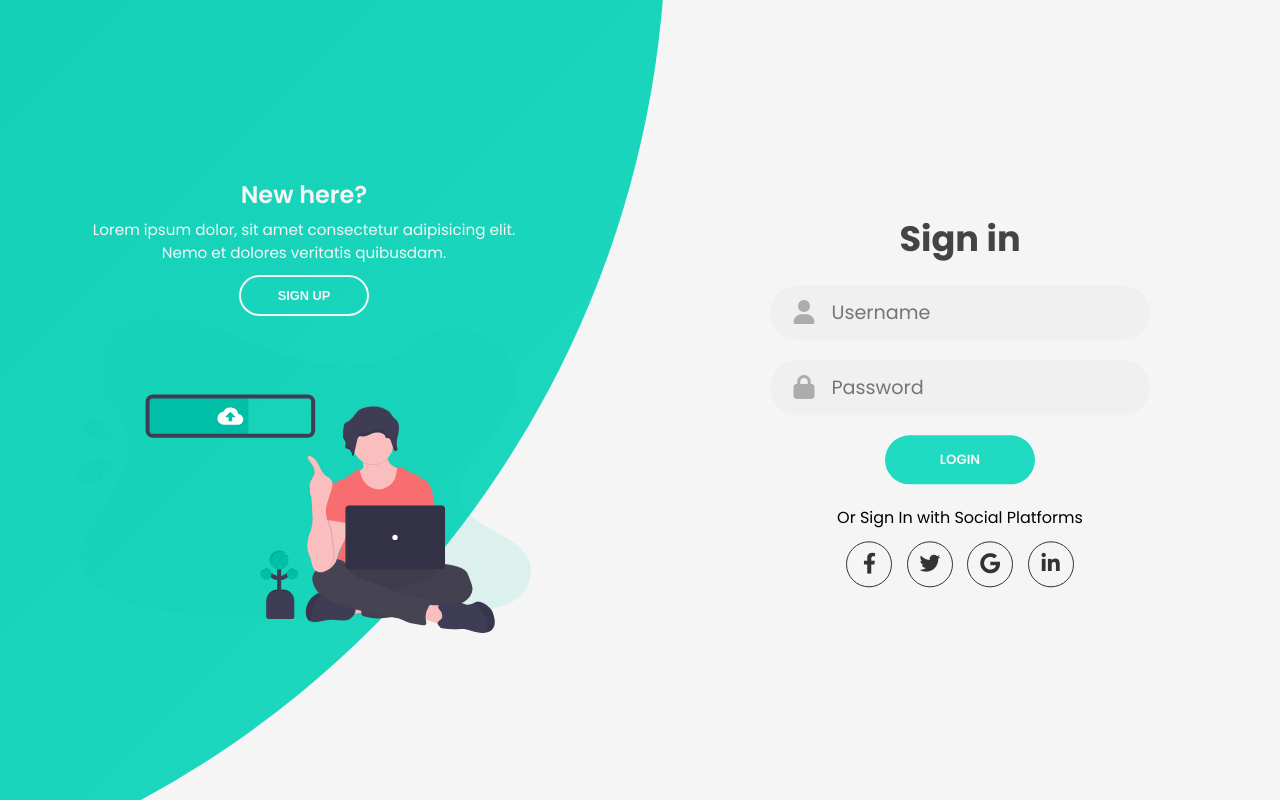
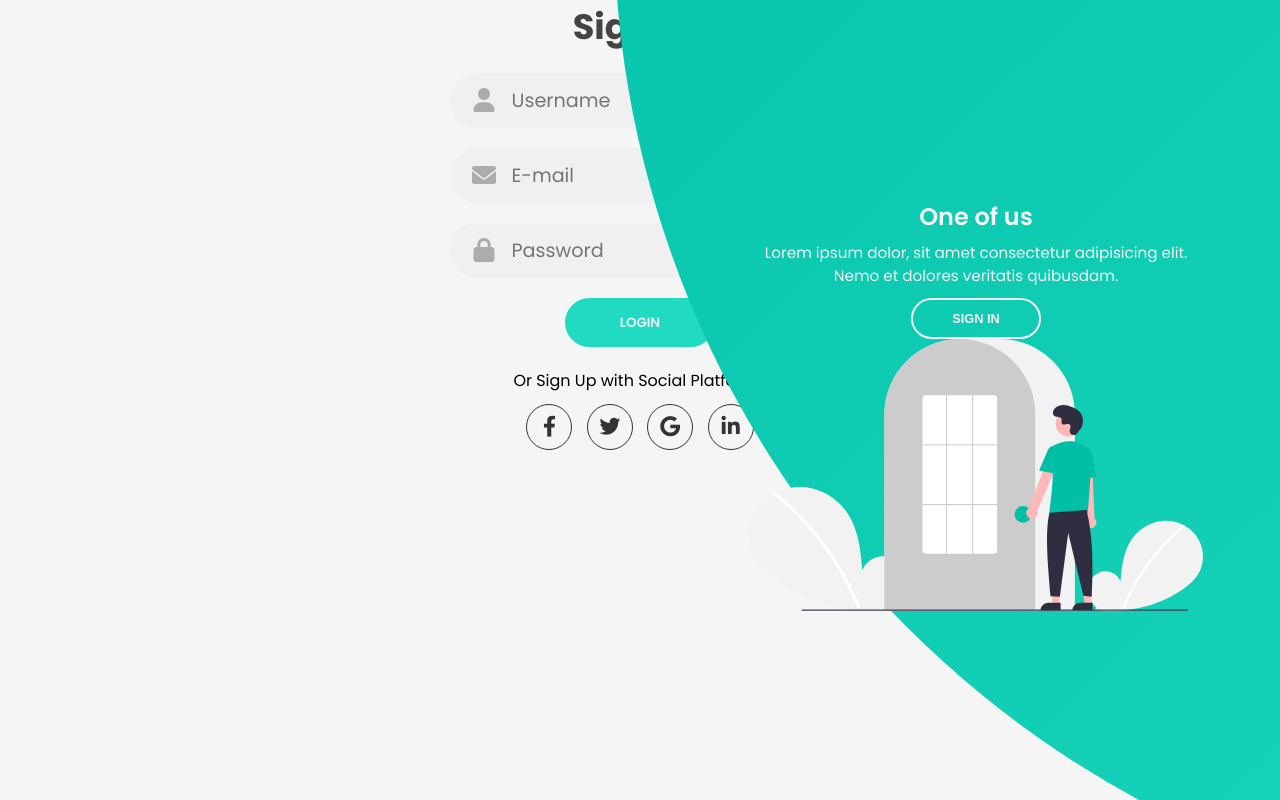
Before and after one commit to hereisletticia/signin-signup, a plain HTML site: page index.html in a window 1280 px wide. Both pictures are taken after a click on the button "SIGN UP". Drawn offline with Linux system fonts and the light colour scheme.

Commit message:
7th commit: bug no sign up form

```diff
--- a/style.css
+++ b/style.css
@@ -38,6 +38,7 @@ input {
     transform: translateY(-50%);
     border-radius: 50%;
     z-index: 6;
+    transition: 1.8s ease-in-out;
 }
 
 form {
@@ -166,6 +167,7 @@ form.sign-up-form {
 
 .image {
     width: 100%;
+    transition: 1.1s .4s ease-in-out;
 }
 
 .panels-container {
@@ -197,6 +199,7 @@ form.sign-up-form {
 
 .panel .content {
     color: #f5f5f5;
+    transition: .9s .6s ease-in-out;
 }
 
 .panel h3 {
@@ -224,3 +227,42 @@ form.sign-up-form {
 .right-panel .image {
     transform: translateX(800px);
 }
+
+/* ANIMATION */
+
+.container.sign-up-mode::before {
+    transform: translate(100%, -50%);
+    right: 52%;
+}
+
+.container.sign-up-mode .left-panel .image,
+.container.sign-up-mode .left-panel .content {
+    transform: translate(-800px);
+}
+
+.container.sign-up-mode .right-panel .image,
+.container.sign-up-mode .right-panel .content {
+    transform: translate(0%);
+}
+
+.container.sign-up-mode .left-panel {
+    pointer-events: none;
+}
+
+.container.sign-up-mode .right-panel {
+    pointer-events: all ;
+}
+
+.container.sign-up-mode .signin-signup {
+    left: 25%;
+}
+
+.container.sign-up-mode form.sign-in-form {
+    z-index: 1;
+    opacity: 0;
+}
+
+.container.sign-up-mode form.sign-up-form {
+    z-index: 2;
+    opacity: 1;
+}
```
